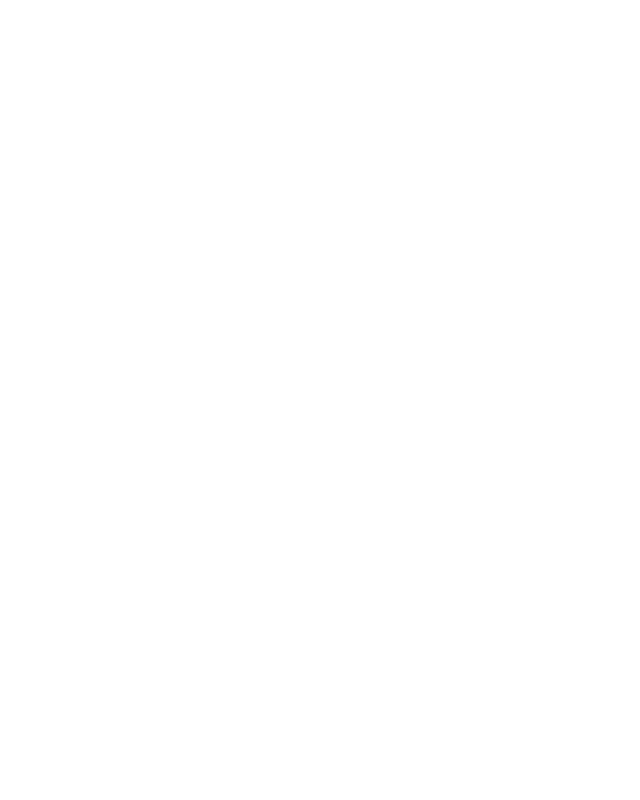
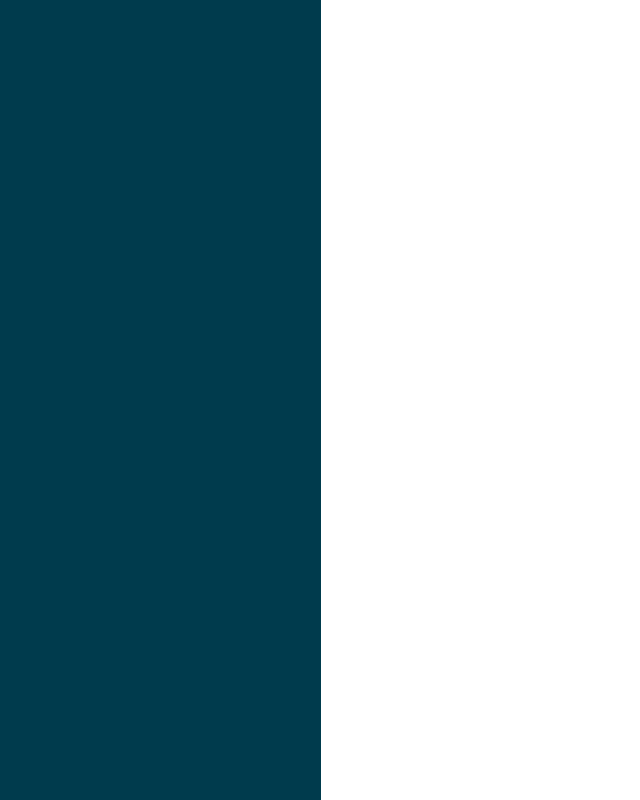
Before and after one commit to HyperloopUPV-H8/adj-valet, a React (Vite) app in the folder adj-valet-front/: page / in a window 1280 px wide. Shown: the whole page, without its empty margins (63-703 px from the left). Built offline with nearby package versions, Linux system fonts and the light colour scheme.

Commit message:
add corporative colors

```diff
--- a/adj-valet-front/package.json
+++ b/adj-valet-front/package.json
@@ -31,6 +31,9 @@
     "vite": "^6.1.0"
   },
   "prettier": {
-    "plugins": ["prettier-plugin-tailwindcss"]
+    "plugins": ["prettier-plugin-tailwindcss"],
+    "tabWidth": 4,
+    "singleQuote": true,
+    "semi": true
   }
 }
--- a/adj-valet-front/src/App.tsx
+++ b/adj-valet-front/src/App.tsx
@@ -1,10 +1,10 @@
-
+import { Sidebar } from './layout/Sidebar';
 function App() {
-  return (
-    <>
-
-    </>
-  );
+    return (
+        <>
+            <Sidebar></Sidebar>
+        </>
+    );
 }
 
-export default App
+export default App;
--- a/adj-valet-front/src/index.css
+++ b/adj-valet-front/src/index.css
@@ -1 +1,6 @@
 @import "tailwindcss";
+
+@theme {
+    --color-hupv-orange: #EE7623;
+    --color-hupv-blue: #003B4D;
+}
--- /dev/null
+++ b/adj-valet-front/src/layout/Sidebar.tsx
@@ -0,0 +1,3 @@
+export const Sidebar = () => (
+    <section className="h-[100vh] w-sm bg-hupv-blue"></section>
+);
```
